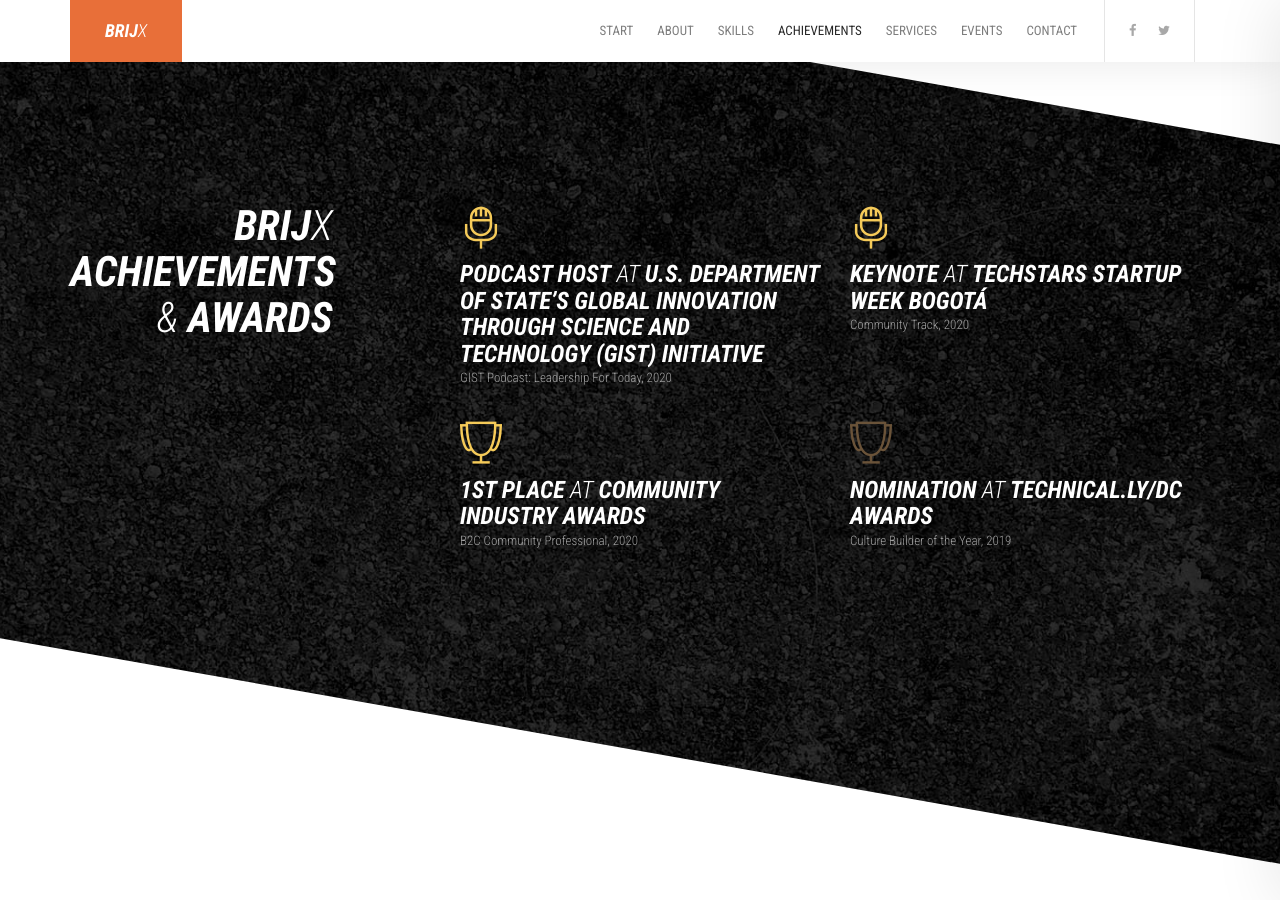
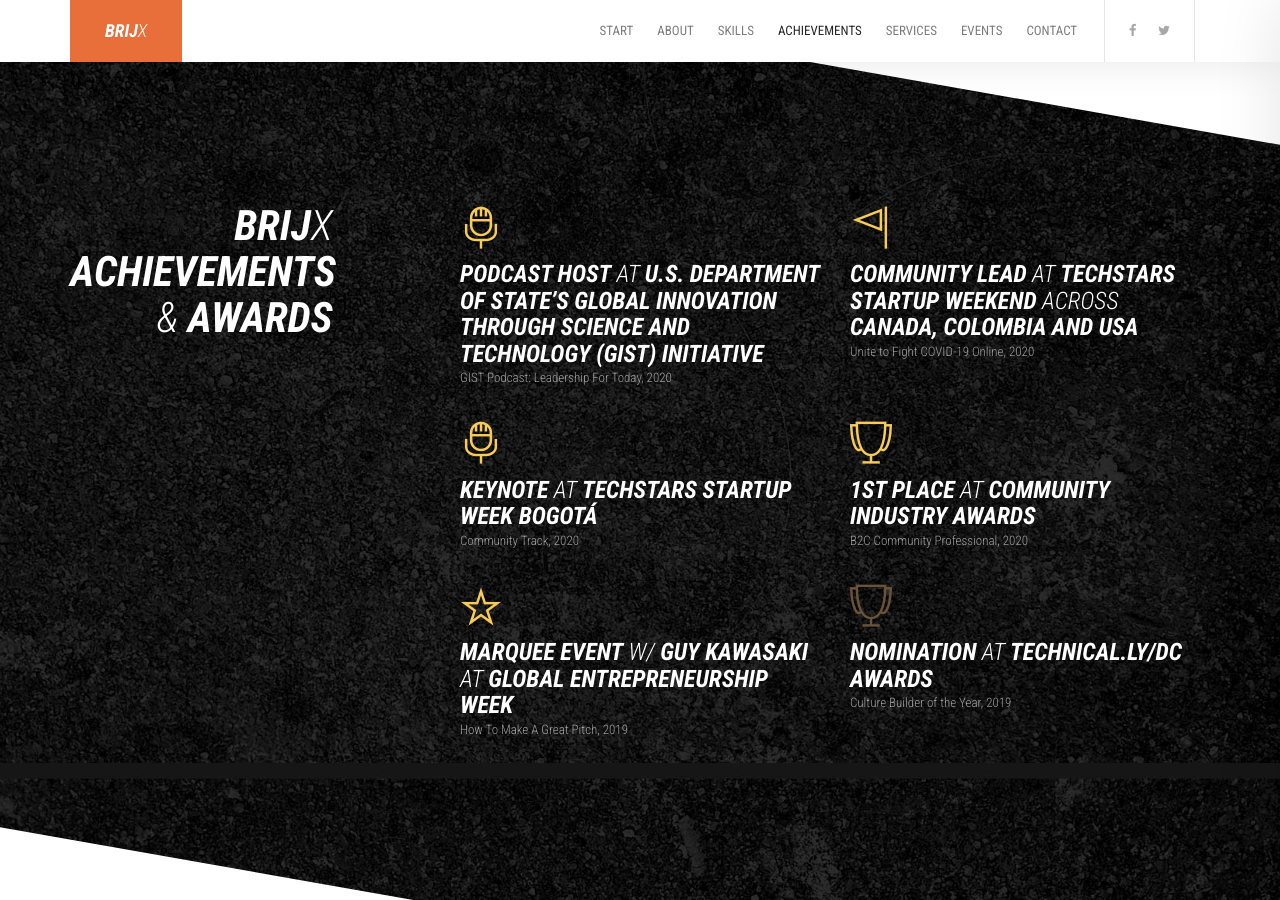
Before and after one commit to brijxhq/brijx.github.io, a Jekyll site: the page built from index.html, in a window 1280 px wide and 900 px high, scrolled down 3063 px. Built offline with Jekyll 4.4.1, drawn with Linux system fonts in a browser that asks for light colours; some of the changed text lies outside the part shown.

Commit message:
update content

```diff
--- a/_includes/player_body.html
+++ b/_includes/player_body.html
@@ -206,17 +206,31 @@
                             </div>
                             <!-- Speak -->
                             <div class="col-sm-6 margin-b-30">
+                                <div class="icon icon-sm animated" data-animation="zoomInDown" data-animation-delay="100"><i class="ti-flag text-yellow"></i></div>
+                                <h4 class="margin-b-0"><strong>Community Lead</strong> at <strong>Techstars Startup Weekend</strong> across <strong>Canada, Colombia and USA</strong></h4>
+                                <span class="text-sm text-muted">Unite to Fight COVID-19 Online, 2020</span>
+                            </div>
+                        </div>
+                        <div class="row">
+                            <!-- Speak -->
+                            <div class="col-sm-6 margin-b-30">
                                 <div class="icon icon-sm animated" data-animation="zoomInDown" data-animation-delay="100"><i class="ti-microphone text-yellow"></i></div>
                                 <h4 class="margin-b-0"><strong>KEYNOTE</strong> at <strong>Techstars Startup Week Bogotá</strong></h4>
                                 <span class="text-sm text-muted">Community Track, 2020</span>
                             </div>
-                        </div>
-                        <div class="row">
                             <!-- Award -->
                             <div class="col-sm-6 margin-b-30">
                                 <div class="icon icon-sm animated" data-animation="zoomInDown"><i class="ti-cup text-yellow"></i></div>
                                 <h4 class="margin-b-0"><strong>1st Place</strong> at <strong>Community Industry Awards</strong></h4>
                                 <span class="text-sm text-muted">B2C Community Professional, 2020</span>
+                            </div>
+                        </div>
+                        <div class="row">
+                            <!-- Speak -->
+                            <div class="col-sm-6 margin-b-30">
+                                <div class="icon icon-sm animated" data-animation="zoomInDown"><i class="ti-star text-yellow"></i></div>
+                                <h4 class="margin-b-0"><strong>Marquee Event</strong> w/ <strong>Guy Kawasaki</strong> at <strong>Global Entrepreneurship Week</strong></h4>
+                                <span class="text-sm text-muted">How To Make A Great Pitch, 2019</span>
                             </div>
                             <!-- Award -->
                             <div class="col-sm-6 margin-b-30">
@@ -415,13 +429,32 @@
                                     </div>
                                     <div class="post-content">
                                         <div class="post-meta meta">
-                                            <span><i class="fa fa-clock-o"></i>Jan. 15, 2019</span>
+                                            <span><i class="fa fa-clock-o"></i>Jan. 15, 2020</span>
                                         </div>
                                         <h4><strong>BRIJ</strong>X Community Leader nominated for <strong>Community Industry Awards</strong> 2019!</h4>
                                         <p>Voting is open from January 15-22, Steven A. Rodriguez for the B2C Community Professional Award.</p>
                                         <a href="https://www.cmxhub.com/awards/?utm_source=brijx.co" target="_blank">
                                             <span class="icon icon-circle icon-xs icon-orange icon-hover icon-before"><i class="fa fa-play"></i></span>
                                             <span><strong>Read</strong> more</span>
+                                        </a>
+                                    </div>
+                                </article>
+                            </div>
+                            <!-- Item -->
+                            <div class="masonry-item col-md-4 col-sm-6 col-xs-12">
+                                <article class="post post-item">
+                                    <div class="post-photo">
+                                        <img src="/assets/app/img/gew/gew-e191122.jpg" alt="Global Entrepreneurship Week">
+                                    </div>
+                                    <div class="post-content">
+                                        <div class="post-meta meta">
+                                            <span><i class="fa fa-clock-o"></i>Nov. 22, 2019</span>
+                                        </div>
+                                        <h4>GEW2020: <strong>How To Make A Great Pitch</strong> w/ Guy Kawasaki</h4>
+                                        <p>Making pitches is a way of life for an entrepreneur. Guy Kawasaki provides his tips...</p>
+                                        <a href="https://youtu.be/-IssOHlQmqk?utm_source=brijx.co" target="_blank">
+                                            <span class="icon icon-circle icon-xs icon-orange icon-hover icon-before"><i class="fa fa-play"></i></span>
+                                            <span><strong>View</strong> video</span>
                                         </a>
                                     </div>
                                 </article>
```
Also changed, not shown: assets/app/img/gew/gew-e191122.jpg (added).
